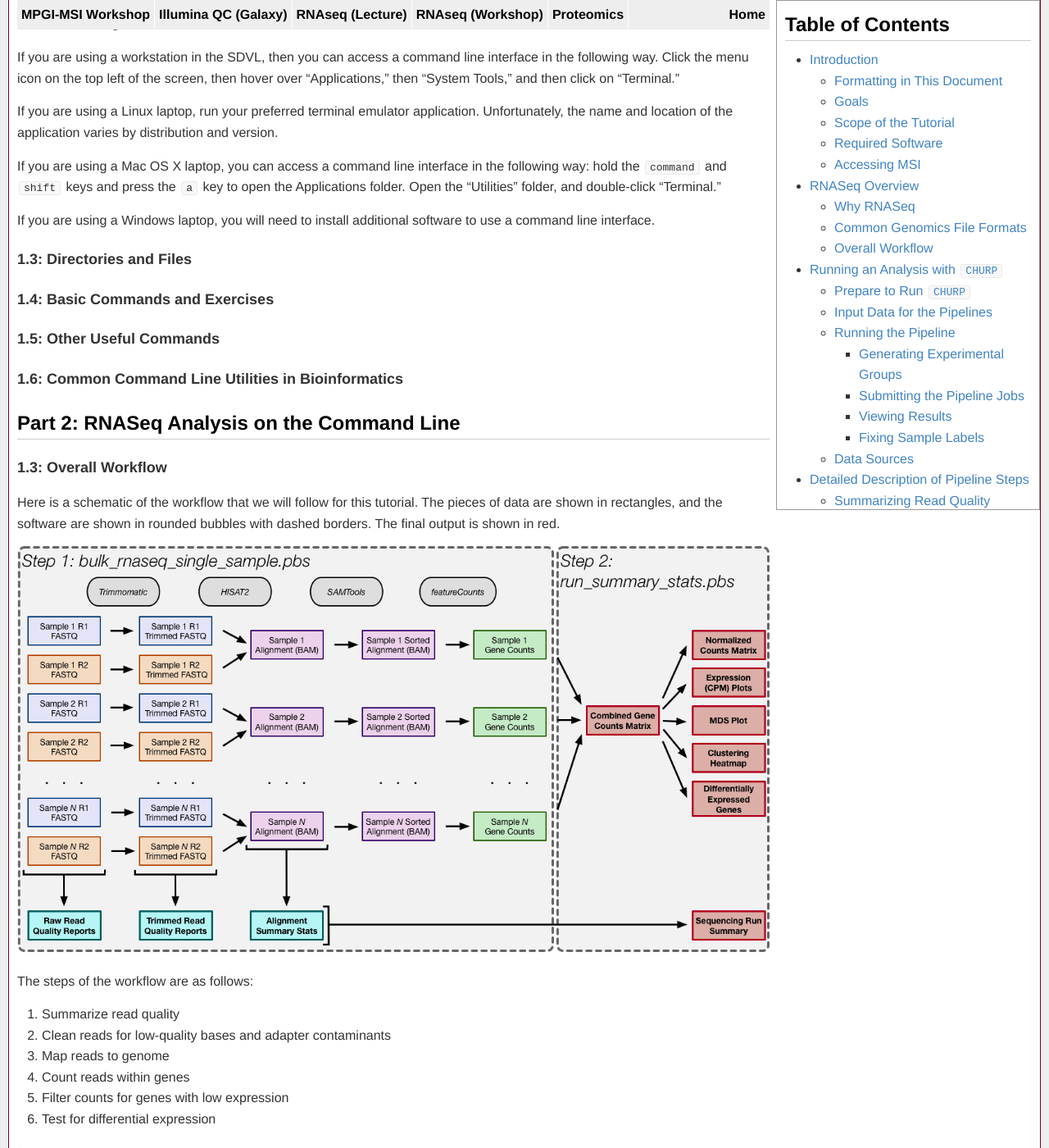
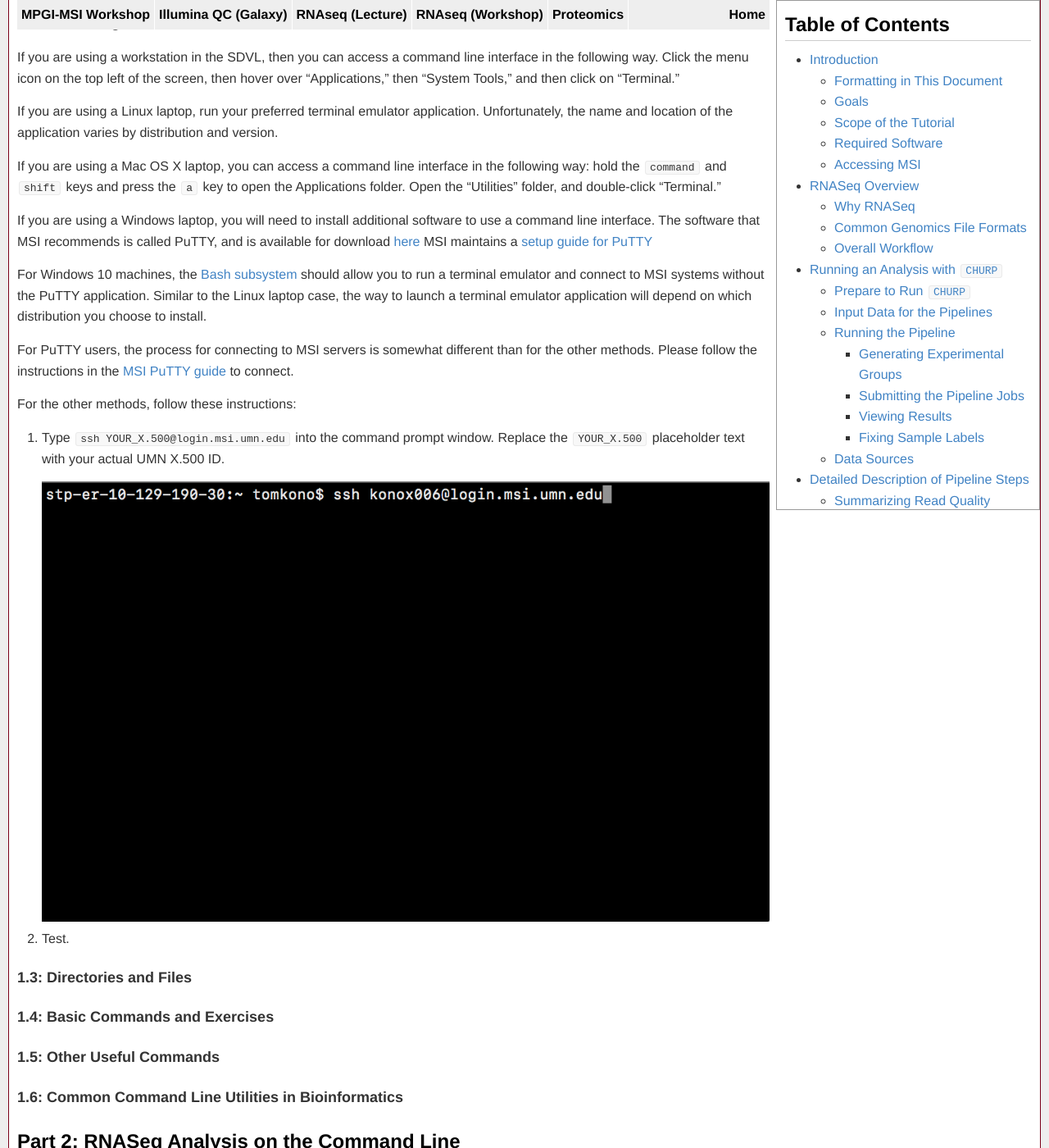
Before and after one commit to msi-ris/Tutorials, a Jekyll site: the page built from rnaseq_cmd_beta.md, in a window 1280 px wide and 1400 px high, scrolled down 1710 px. Shown: the whole window at 82% size. Built offline with Jekyll 4.4.1, drawn with Linux system fonts in a browser that asks for light colours.

Commit message:
RNAseq beta

```diff
--- a/rnaseq_cmd_beta.md
+++ b/rnaseq_cmd_beta.md
@@ -156,7 +156,29 @@ open the Applications folder. Open the "Utilities" folder, and double-click
 "Terminal."
 
 If you are using a Windows laptop, you will need to install additional software
-to use a command line interface.
+to use a command line interface. The software that MSI recommends is called
+PuTTY, and is available for download [here](https://www.chiark.greenend.org.uk/~sgtatham/putty/latest.html)
+MSI maintains a [setup guide for PuTTY](https://www.msi.umn.edu/support/faq/how-do-i-configure-putty-connect-msi-unix-systems)
+
+For Windows 10 machines, the [Bash subsystem](https://docs.microsoft.com/en-us/windows/wsl/install-win10)
+should allow you to run a terminal emulator and connect to MSI systems without
+the PuTTY application. Similar to the Linux laptop case, the way to launch a
+terminal emulator application will depend on which distribution you choose to
+install.
+
+For PuTTY users, the process for connecting to MSI servers is somewhat different
+than for the other methods. Please follow the instructions in the
+[MSI PuTTY guide](https://www.msi.umn.edu/support/faq/how-do-i-configure-putty-connect-msi-unix-systems)
+to connect.
+
+For the other methods, follow these instructions:
+
+1. Type `ssh YOUR_X.500@login.msi.umn.edu` into the command prompt window.
+   Replace the `YOUR_X.500` placeholder text with your actual UMN X.500 ID.
+
+   ![SSH]({{ "/graphics/rnaseq_cmd/ssh.png" | prepend: site.baseurl }})
+
+2. Test.
 
 ### <a name="1.2"></a> 1.3: Directories and Files
 
```
